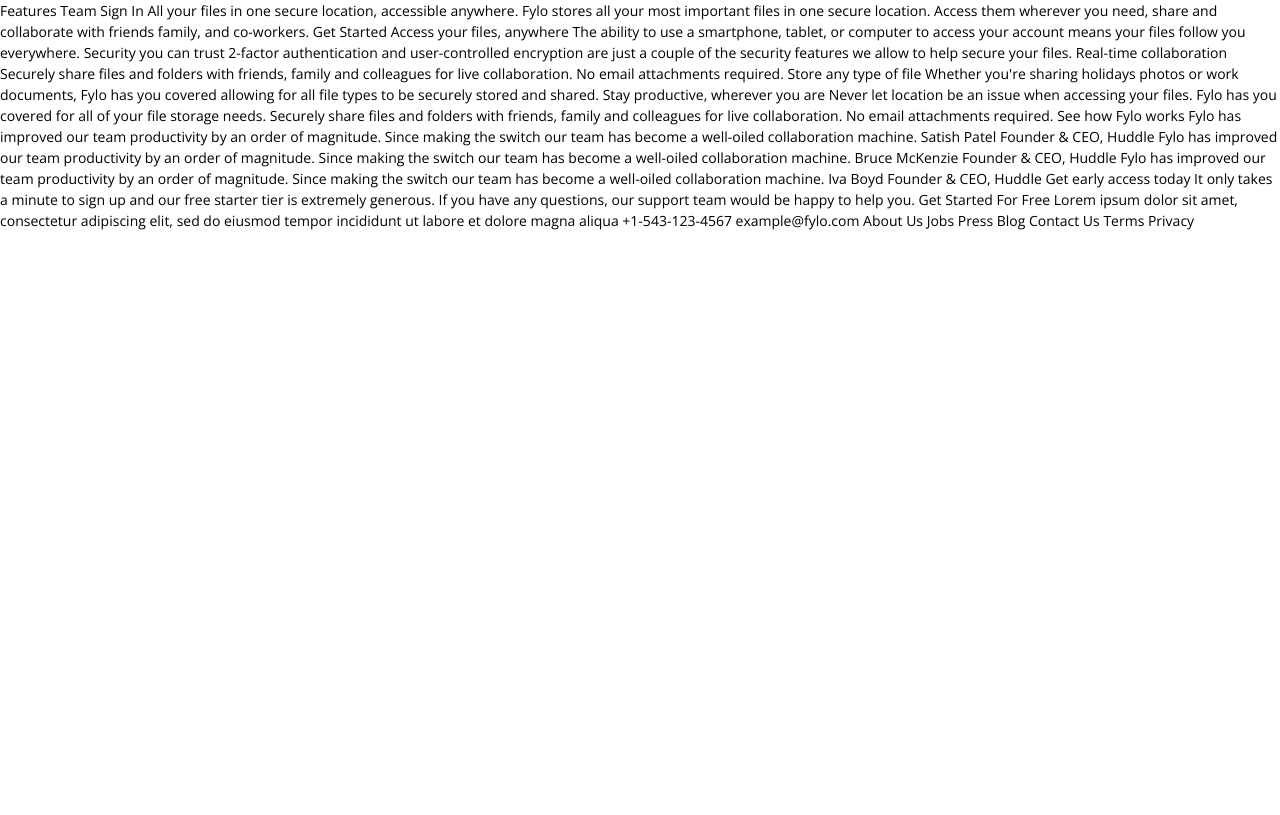
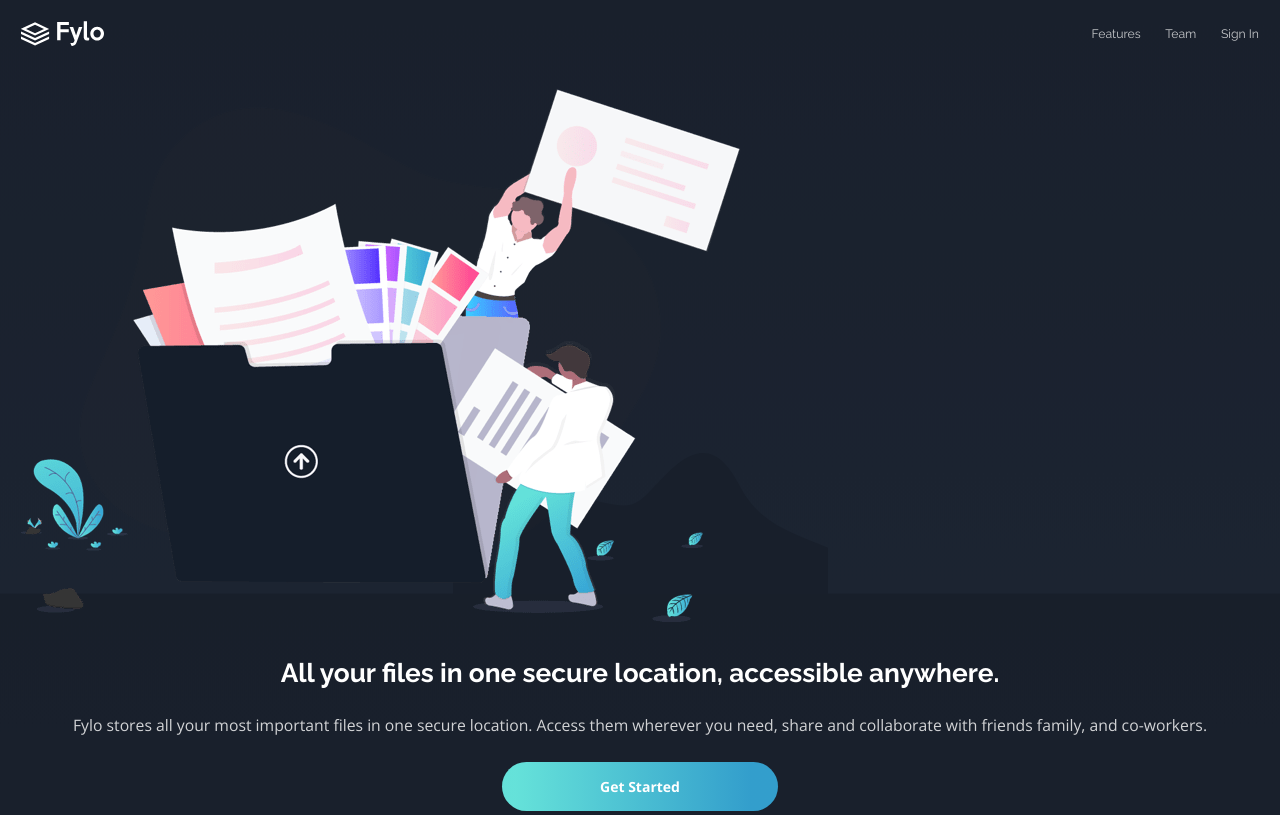
Before and after one commit to amirhazizi/fylo-dark-theme-landing-page, a website: page index.html in a window 1280 px wide. Shown: the top 815 px of the page. Drawn offline with nearby package versions, Linux system fonts and the light colour scheme.

Commit message:
add nav header

```diff
--- a/css/input.css
+++ b/css/input.css
@@ -35,6 +35,7 @@
 /* global css */
 html {
     font-size: 14px;
+    color: var(--cl-White);
 }
 
 body {
@@ -44,6 +45,23 @@
 h1,
 h2,
 h3,
-h4 {
+h4,
+a {
     font-family: 'Raleway', sans-serif;
 }
+
+
+/* actual css */
+
+/* header */
+header {
+    background: linear-gradient(to bottom, var(--cl-DarkBlue-2),
+            var(--cl-DarkBlue-1)), url('../images/bg-curvy-mobile.svg') no-repeat;
+    background-position: center bottom 17rem;
+    background-blend-mode: darken;
+    /* background-color: var(--cl-DarkBlue-1); */
+}
+
+.intro-btn {
+    background: linear-gradient(to right, var(--cl-Cyan) 5%, var(--cl-Blue) 90%);
+}
--- a/index.html
+++ b/index.html
@@ -26,36 +26,78 @@
       Frontend Mentor | Fylo landing page with dark theme and features grid
     </title>
   </head>
-  <body>
-    Features Team Sign In All your files in one secure location, accessible
-    anywhere. Fylo stores all your most important files in one secure location.
-    Access them wherever you need, share and collaborate with friends family,
-    and co-workers. Get Started Access your files, anywhere The ability to use a
-    smartphone, tablet, or computer to access your account means your files
-    follow you everywhere. Security you can trust 2-factor authentication and
-    user-controlled encryption are just a couple of the security features we
-    allow to help secure your files. Real-time collaboration Securely share
-    files and folders with friends, family and colleagues for live
-    collaboration. No email attachments required. Store any type of file Whether
-    you're sharing holidays photos or work documents, Fylo has you covered
-    allowing for all file types to be securely stored and shared. Stay
-    productive, wherever you are Never let location be an issue when accessing
-    your files. Fylo has you covered for all of your file storage needs.
-    Securely share files and folders with friends, family and colleagues for
-    live collaboration. No email attachments required. See how Fylo works Fylo
-    has improved our team productivity by an order of magnitude. Since making
-    the switch our team has become a well-oiled collaboration machine. Satish
-    Patel Founder & CEO, Huddle Fylo has improved our team productivity by an
+  <body class="bg-clDarkBlue_2">
+    <!-- header -->
+    <header>
+      <!-- nav -->
+      <nav class="p-6 container mx-auto">
+        <!-- container -->
+        <div class="flex justify-between items-center">
+          <!-- logo -->
+          <img src="./images/logo.svg" alt="logo.svg" class="h-7" />
+          <!-- links -->
+          <ul class="flex space-x-7 text-clWhite text-sm">
+            <!-- link 1 -->
+            <li>
+              <a class="opacity-75" href="#">Features</a>
+            </li>
+            <!-- link 2 -->
+            <li>
+              <a class="opacity-75" href="#">Team</a>
+            </li>
+            <!-- link 3 -->
+            <li>
+              <a class="opacity-75" href="#">Sign In</a>
+            </li>
+          </ul>
+        </div>
+      </nav>
+      <!-- end nav -->
+      <div class="p-6 text-center space-y-10">
+        <img src="./images/illustration-intro.png" alt="" />
+        <div class="space-y-7">
+          <h1 class="text-3xl font-bold">
+            All your files in one secure location, accessible anywhere.
+          </h1>
+          <p class="leading-7 text-lg opacity-80">
+            Fylo stores all your most important files in one secure location.
+            Access them wherever you need, share and collaborate with friends
+            family, and co-workers.
+          </p>
+          <button class="intro-btn rounded-full p-4 px-28 font-bold">
+            Get Started
+          </button>
+        </div>
+      </div>
+    </header>
+    <!-- end header -->
+
+    Access your files, anywhere The ability to use a smartphone, tablet, or
+    computer to access your account means your files follow you everywhere.
+    Security you can trust 2-factor authentication and user-controlled
+    encryption are just a couple of the security features we allow to help
+    secure your files. Real-time collaboration Securely share files and folders
+    with friends, family and colleagues for live collaboration. No email
+    attachments required. Store any type of file Whether you're sharing holidays
+    photos or work documents, Fylo has you covered allowing for all file types
+    to be securely stored and shared. Stay productive, wherever you are Never
+    let location be an issue when accessing your files. Fylo has you covered for
+    all of your file storage needs. Securely share files and folders with
+    friends, family and colleagues for live collaboration. No email attachments
+    required. See how Fylo works Fylo has improved our team productivity by an
     order of magnitude. Since making the switch our team has become a well-oiled
-    collaboration machine. Bruce McKenzie Founder & CEO, Huddle Fylo has
-    improved our team productivity by an order of magnitude. Since making the
-    switch our team has become a well-oiled collaboration machine. Iva Boyd
-    Founder & CEO, Huddle Get early access today It only takes a minute to sign
-    up and our free starter tier is extremely generous. If you have any
-    questions, our support team would be happy to help you. Get Started For Free
-    Lorem ipsum dolor sit amet, consectetur adipiscing elit, sed do eiusmod
-    tempor incididunt ut labore et dolore magna aliqua +1-543-123-4567
-    example@fylo.com About Us Jobs Press Blog Contact Us Terms Privacy
+    collaboration machine. Satish Patel Founder & CEO, Huddle Fylo has improved
+    our team productivity by an order of magnitude. Since making the switch our
+    team has become a well-oiled collaboration machine. Bruce McKenzie Founder &
+    CEO, Huddle Fylo has improved our team productivity by an order of
+    magnitude. Since making the switch our team has become a well-oiled
+    collaboration machine. Iva Boyd Founder & CEO, Huddle Get early access today
+    It only takes a minute to sign up and our free starter tier is extremely
+    generous. If you have any questions, our support team would be happy to help
+    you. Get Started For Free Lorem ipsum dolor sit amet, consectetur adipiscing
+    elit, sed do eiusmod tempor incididunt ut labore et dolore magna aliqua
+    +1-543-123-4567 example@fylo.com About Us Jobs Press Blog Contact Us Terms
+    Privacy
     <!-- app.js -->
     <script src="./js/app.js" type="module"></script>
   </body>
```
Also changed, not shown: css/styles.css.
